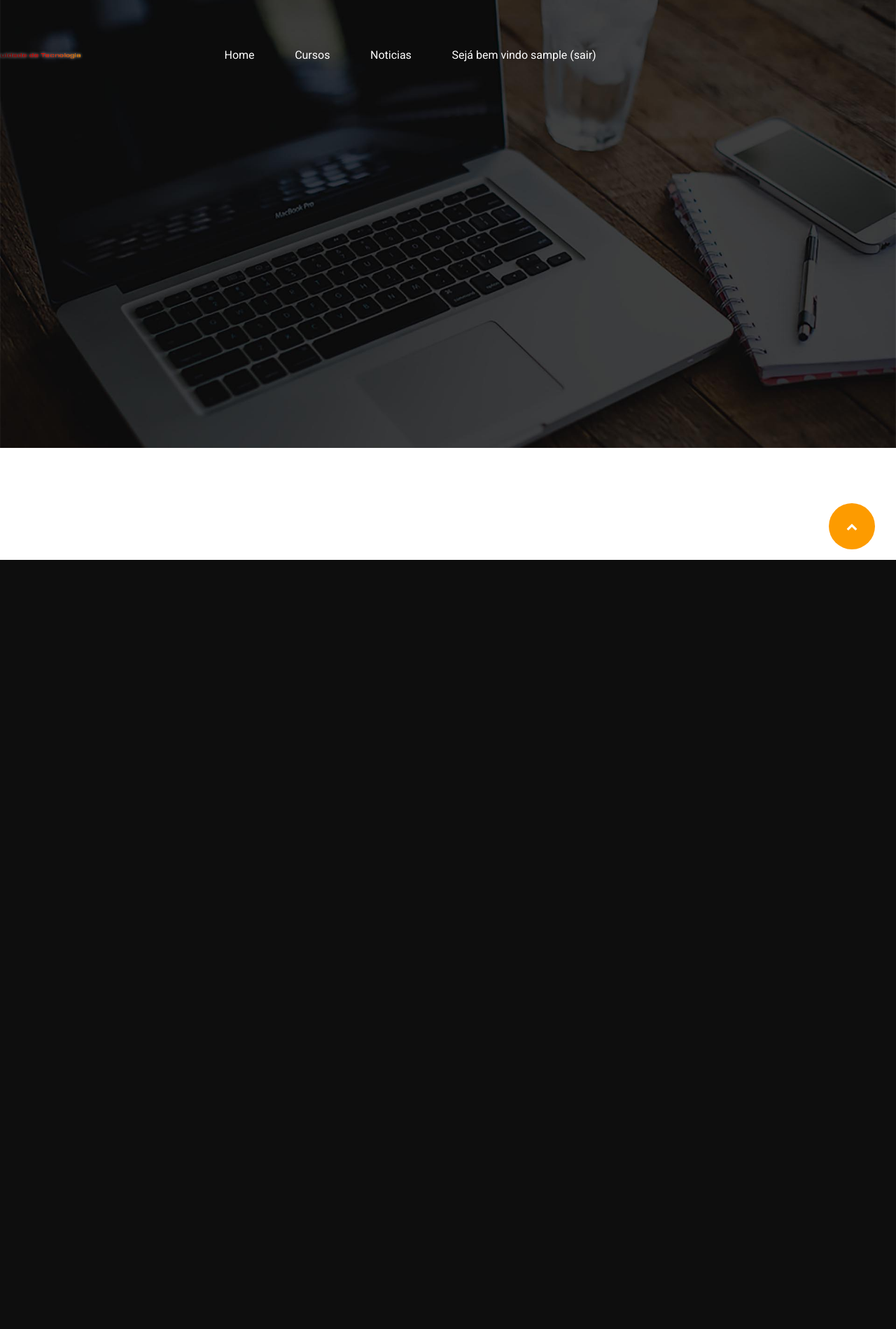
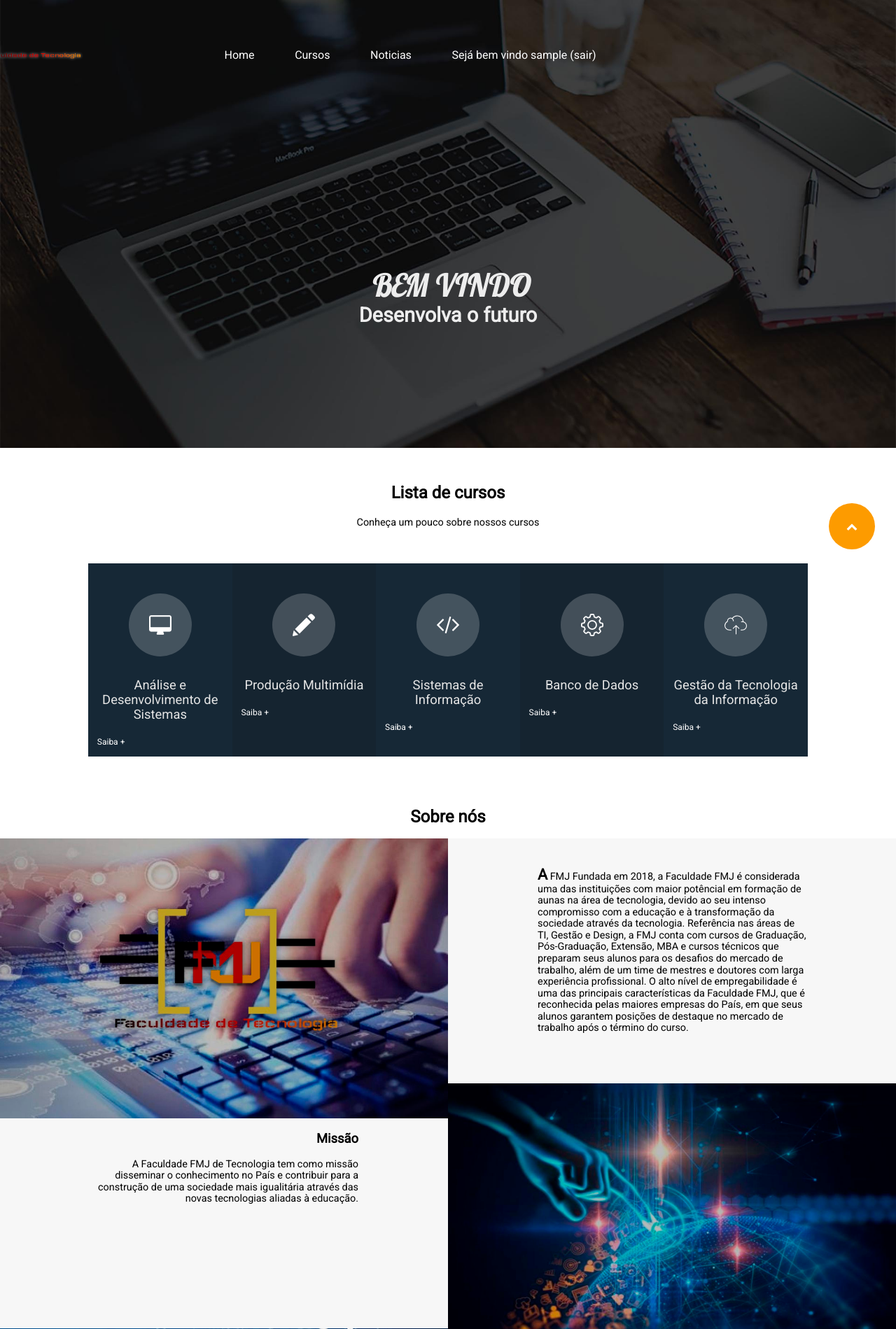
Before and after one commit to diiineeei/area_aluno, a Django app: page / in a window 1280 px wide. Shown: the top 1899 px of the page at 70% size. Before the commit the page ends 800 px from the top, so only its background shows below. Run offline with Django 3.2, Linux system fonts and the light colour scheme; the visitor is signed in with stand-in values (Sample User, id 1).

Commit message:
Ajustando pagina inicial e pagina de cursos

```diff
--- a/gestao_escolar/settings.py
+++ b/gestao_escolar/settings.py
@@ -123,5 +123,5 @@ STATICFILES_DIRS = [
     os.path.join(BASE_DIR, 'static'),
 ]
 
-LOGIN_REDIRECT_URL = 'index'
+LOGIN_REDIRECT_URL = 'home'
 LOGOUT_REDIRECT_URL = 'home'
--- a/gestao_escolar/urls.py
+++ b/gestao_escolar/urls.py
@@ -19,6 +19,13 @@ from django.views.generic.base import TemplateView
 
 urlpatterns = [
     path('', TemplateView.as_view(template_name='index.html'), name='home'),
+    path('cursos.html', TemplateView.as_view(template_name='cursos.html'), name='cursos'),
+    path('noticias.html', TemplateView.as_view(template_name='noticias.html'), name='noticias'),
+    path('curso-ads.html', TemplateView.as_view(template_name='curso-ads.html'), name='curso_ads'),
+    path('curso-prodmidia.html', TemplateView.as_view(template_name='curso-prodmidia.html'), name='curso_prodmidia'),
+    path('curso-si.html', TemplateView.as_view(template_name='curso-si.html'), name='curso_si'),
+    path('curso-bd.html', TemplateView.as_view(template_name='curso-bd.html'), name='curso_bd'),
+    path('curso-gestti.html', TemplateView.as_view(template_name='curso-gestti.html'), name='curso_gestti'),
     path('accounts/', include('django.contrib.auth.urls')),
     path('admin/', admin.site.urls),
 ]
--- a/template/index.html
+++ b/template/index.html
@@ -6,7 +6,6 @@
 {% block content %}
 {% load static %}
 <head>
-<link rel="shortcut icon" type="image/png" href="{% static 'images/favicon.png' %}"/>
     <link rel="stylesheet" type="text/css" href="{% static 'css/login_style.css' %}">
     <link rel="stylesheet" type="text/css" href="{% static 'css/reset.css' %}">
     <link rel="stylesheet" type="text/css" href="{% static 'css/home.css' %}">
@@ -17,15 +16,17 @@
 <div class="container">
     <a href="#"><i class="fa fa-chevron-up " aria-hidden="true"></i></a>
     <header class="navigation"> <!-- top navigation -->
-                <nav><div class="logo"></div>
+        <nav>
+            <div class="logo"></div>
             <ul>
-                        <li><a class="homeBT" href="index.html">Home</a></li>
-                        <li><a class="BT3" href="cursos.html">Cursos</a></li>
-                        <li><a class="BT4" href="noticias.html">Noticias</a></li>
+                <li><a class="homeBT" href="{% url 'home' %}">Home</a></li>
+                <li><a class="BT3" href="{% url 'cursos' %}">Cursos</a></li>
+                <li><a class="BT4" href="{% url 'noticias' %}">Noticias</a></li>
                 {% if user.is_authenticated %}
                     <li><a class="BT4" href="{% url 'logout' %}">Sejá bem vindo {{ user.username }} (sair)</a></li>
                 {% else %}
                     <li><a class="BT4" href="{% url 'login' %}">Acesso Restrito</a></li>
+                {% endif %}
             </ul>
         </nav>
         <h1><span>BEM VINDO</span><br>Desenvolva o futuro</h1>
@@ -33,52 +34,61 @@
     <h2>Lista de cursos</h2>
     <p class="text">Conheça um pouco sobre nossos cursos</p>
     <section class="diferencial"> <!-- section differencial cards -->
-                <div class="box div1" >
+        <div class="box div1">
             <span class="icon img1"></span>
             <h3>Análise e Desenvolvimento de Sistemas</h3>
-                    <p>Análise e Desenvolvimento de Sistemas. Entender as necessidades das empresas é fundamental para fazê-las crescer e gerar bons resultados...</p>
-                    <a class="link-saiba-mais" href="curso-ads.html">Saiba +</a>
+            <p>Análise e Desenvolvimento de Sistemas. Entender as necessidades das empresas é fundamental para fazê-las
+                crescer e gerar bons resultados...</p>
+            <a class="link-saiba-mais" href="{% url 'curso_ads' %}">Saiba +</a>
         </div>
 
         <div class="box div2">
             <span class="icon img2"></span>
             <h3>Produção Multimídia</h3>
             <p>O curso de Produção Multimídia é voltado para os setores criativos, oferecendo ensino de qualidade...</p>
-                    <a class="link-saiba-mais" href="curso-prodmidia.html">Saiba +</a>
+            <a class="link-saiba-mais" href="{% url 'curso_prodmidia' %}">Saiba +</a>
         </div>
         <div class="box div3">
             <span class="icon img3"></span>
             <h3>Sistemas de Informação</h3>
-                    <p>A Graduação de Sistemas de Informação prepara o aluno para ser um profissional transformador do mercado...</p>
-                    <a class="link-saiba-mais" href="curso-si.html">Saiba +</a>
+            <p>A Graduação de Sistemas de Informação prepara o aluno para ser um profissional transformador do
+                mercado...</p>
+            <a class="link-saiba-mais" href="{% url 'curso_si' %}">Saiba +</a>
         </div>
         <div class="box div4">
             <span class="icon img4"></span>
             <h3>Banco de Dados</h3>
-                    <p>O curso de Banco de Dados prepara o aluno para ser um profissional versátil e com habilidades para atuar com diversas plataformas...</p>
-                    <a class="link-saiba-mais" href="curso-bd.html">Saiba +</a>
+            <p>O curso de Banco de Dados prepara o aluno para ser um profissional versátil e com habilidades para atuar
+                com diversas plataformas...</p>
+            <a class="link-saiba-mais" href="{% url 'curso_bd' %}">Saiba +</a>
         </div>
         <div class="box div5">
             <span class="icon img5"></span>
             <h3>Gestão da Tecnologia da Informação</h3>
             <p>A graduação em Gestão da Tecnologia da Informação prepara você para a liderança em TI...</p>
-                    <a class="link-saiba-mais" href="curso-gestti.html">Saiba +</a>
+            <a class="link-saiba-mais" href="{% url 'curso_gestti' %}">Saiba +</a>
         </div>
-
     </section>
     <h1>Sobre nós</h1>
-            <section class="services1" > <!-- section services -->
+    <section class="services1"> <!-- section services -->
         <div class="imagem01"></div>
         <div class="software">
-                    <p class="sobre"><span>A</span> FMJ Fundada em 2018, a Faculdade FMJ é considerada uma das instituições com maior potêncial em formação de aunas na área de tecnologia, devido ao seu intenso compromisso com a educação e à transformação da sociedade através da tecnologia.
-                            Referência nas áreas de TI, Gestão e Design, a FMJ conta com cursos de Graduação, Pós-Graduação, Extensão, MBA e cursos técnicos que preparam seus alunos para os desafios do mercado de trabalho, além de um time de mestres e doutores com larga experiência profissional.
-                            O alto nível de empregabilidade é uma das principais características da Faculdade FMJ, que é reconhecida pelas maiores empresas do País, em que seus alunos garantem posições de destaque no mercado de trabalho após o término do curso.</p>
+            <p class="sobre"><span>A</span> FMJ Fundada em 2018, a Faculdade FMJ é considerada uma das instituições com
+                maior potêncial em formação de aunas na área de tecnologia, devido ao seu intenso compromisso com a
+                educação e à transformação da sociedade através da tecnologia.
+                Referência nas áreas de TI, Gestão e Design, a FMJ conta com cursos de Graduação, Pós-Graduação,
+                Extensão, MBA e cursos técnicos que preparam seus alunos para os desafios do mercado de trabalho, além
+                de um time de mestres e doutores com larga experiência profissional.
+                O alto nível de empregabilidade é uma das principais características da Faculdade FMJ, que é reconhecida
+                pelas maiores empresas do País, em que seus alunos garantem posições de destaque no mercado de trabalho
+                após o término do curso.</p>
         </div>
     </section>
     <section class="services2">
         <div class="apps">
             <h3>Missão</h3>
-                    <p>A Faculdade FMJ de Tecnologia tem como missão disseminar o conhecimento no País e contribuir para a construção de uma sociedade mais igualitária através das novas tecnologias aliadas à educação.</p>
+            <p>A Faculdade FMJ de Tecnologia tem como missão disseminar o conhecimento no País e contribuir para a
+                construção de uma sociedade mais igualitária através das novas tecnologias aliadas à educação.</p>
         </div>
         <div class="imagem02"></div>
     </section>
@@ -86,7 +96,8 @@
         <div class="imagem03"></div>
         <div class="software">
             <h3>Visão</h3>
-                    <p>Ser o melhor em educação, conhecimento, capacitação e inovação com liderança, presença e referência mundial.</p>
+            <p>Ser o melhor em educação, conhecimento, capacitação e inovação com liderança, presença e referência
+                mundial.</p>
         </div>
     </section>
     <section class="services2">
@@ -103,7 +114,7 @@
     </section>
     <div><br/><br/><br/></div>
     <footer>
-                <p class="fim" >FMJ &copy; All Rights Reserved</p>
+        <p class="fim">FMJ &copy; All Rights Reserved</p>
         <a href="#"><i class="fa fa-facebook" aria-hidden="true"></i></a>
         <a href="#"><i class="fa fa-twitter" aria-hidden="true"></i></a>
         <a href="#"><i class="fa fa-instagram" aria-hidden="true"></i></a>
@@ -111,5 +122,4 @@
     </footer>
 </div> <!-- container -->
 </body>
-{% endif %}
 {% endblock %}
```
Also changed, not shown: static/index.html (deleted, +0 -101 lines), template/cursos.html (+36 -30 lines), template/registration/login.html (+12 -23 lines), template/README.md (deleted). Lines whose indentation alone changed are shown as unchanged.
